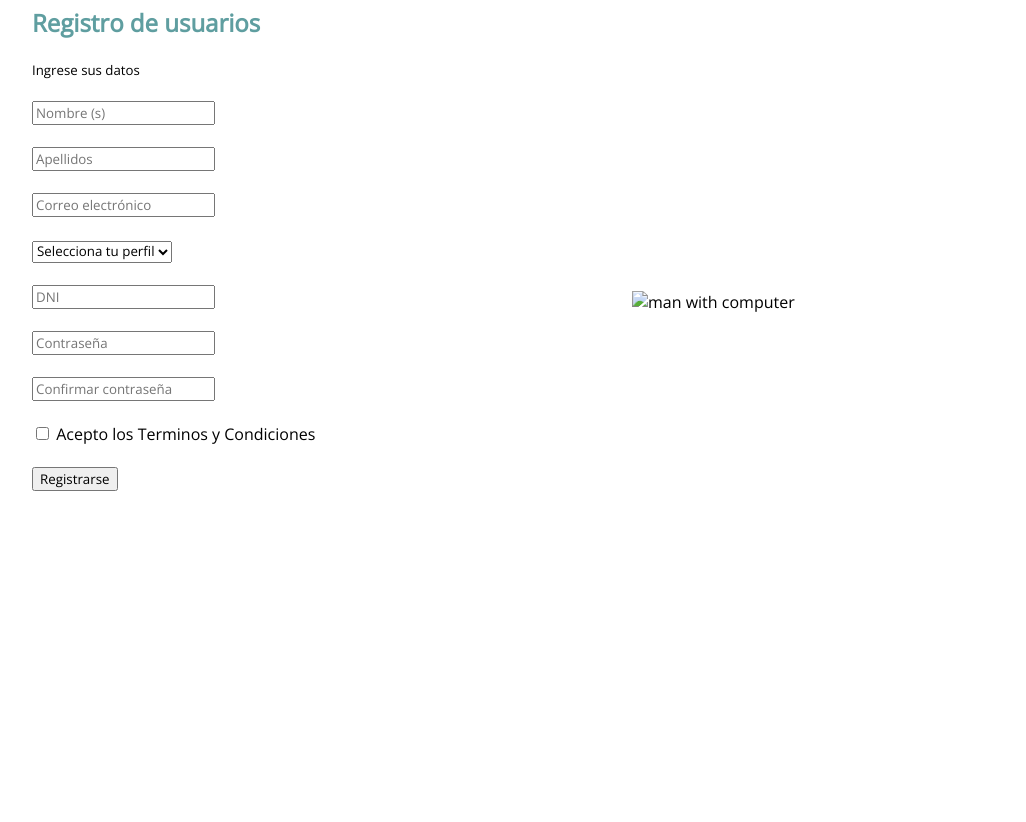
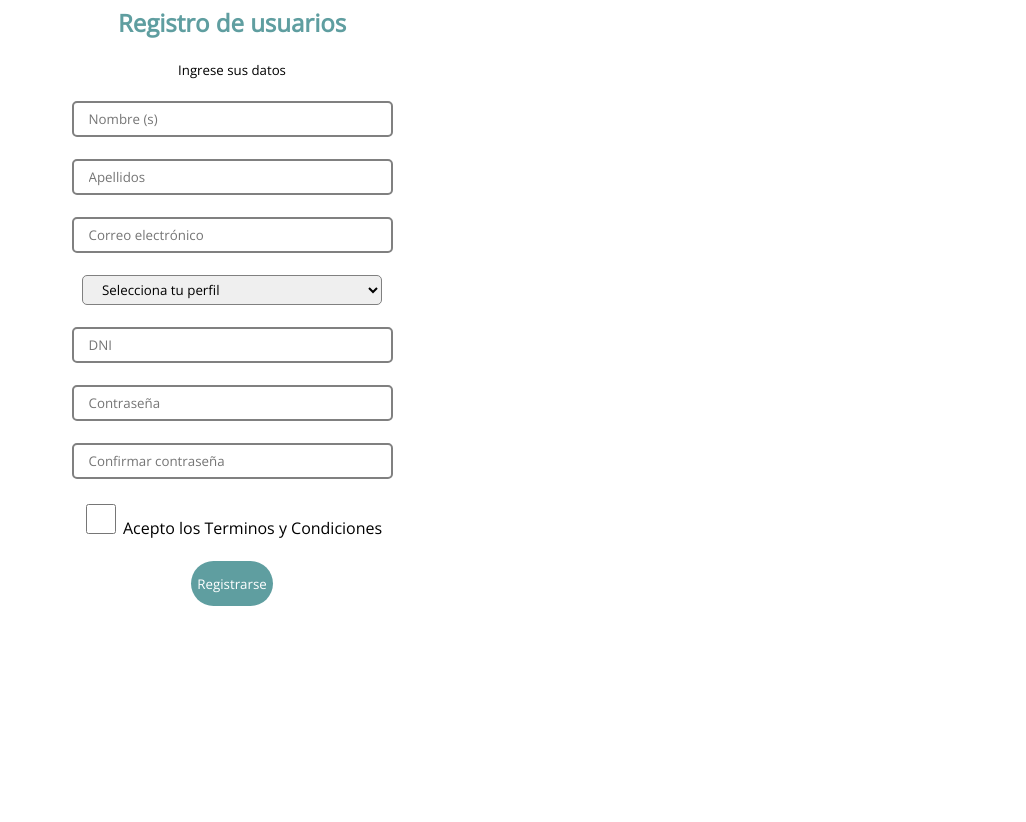
Before and after one commit to abrahamcanche/login_rendix, a plain HTML site: page index.html in a window 1280 px wide. Shown: the part 188-1010 px from the top of the page, without its empty margins (76-1102 px from the left). Before the commit the page ends 809 px from the top, so only its background shows below. Drawn offline with nearby package versions, Linux system fonts and the light colour scheme.

Commit message:
Update style_of_login.css

```diff
--- a/styles/style_of_login.css
+++ b/styles/style_of_login.css
@@ -1,3 +1,8 @@
+body{
+  height: 100%;
+  overflow: hidden;
+}
+
 *{
   font-family: "Open Sans", sans-serif;
   font-optical-sizing: auto;
@@ -9,19 +14,56 @@
 
 #man-with-computer{
   position: relative;
-    bottom: 300px; left: 700px;
+  bottom: 900px; left: 900px;
 }
 
 #container{
+  width: 100vw;
+  height: 100vh;
   background-image: url(../images/olas.svg);
   background-size: cover;
+  background-position: center;
 }
 
 #formulario{
+  height: 100%;
+  width: 400px;
   padding: 100px;
+  text-align: center;
 }
 
 #formulario h2{
   color: cadetblue;
   font-weight: 800;
 }
+
+  #formulario input, select{
+  width: 300px;
+  height: 30px;
+  border-color: grey;
+  border-style: solid;
+  border-radius: 5px;
+  padding-left: 15px;
+  }
+
+#formulario #checkbox{
+  display: flex;
+  align-items: center;
+  justify-content: center;
+  text-align: center;
+  margin-left: auto;
+  margin-right: auto;
+  gap: 5px;
+}
+
+  #formulario #cb-acepto{
+  width: 30px;
+  }
+
+  #formulario button{
+  color: white;
+  background-color: cadetblue;
+  border-style: none;
+  border-radius: 50px;
+  height: 45px;
+  }
```
Lines whose indentation alone changed are shown as unchanged.
